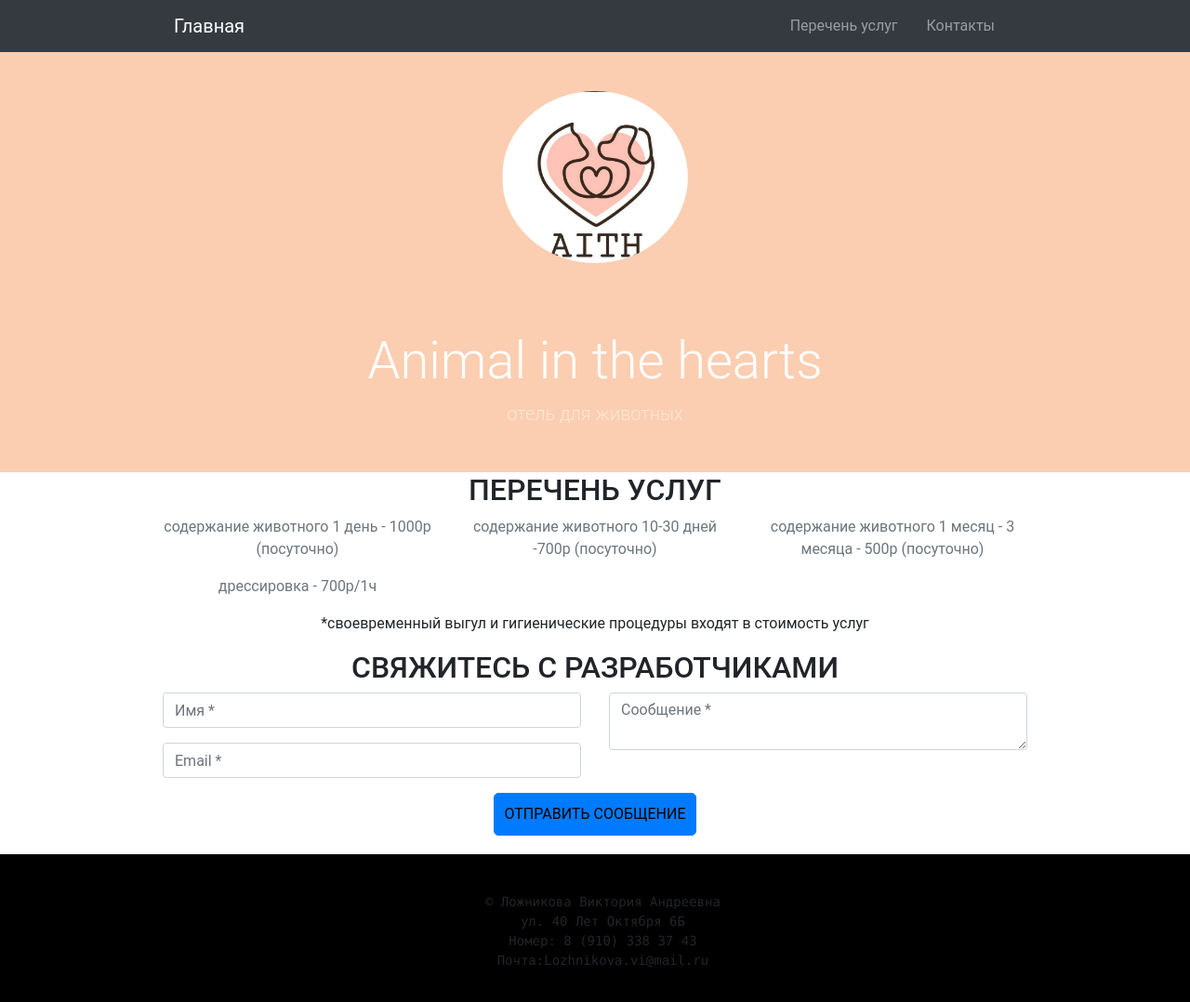
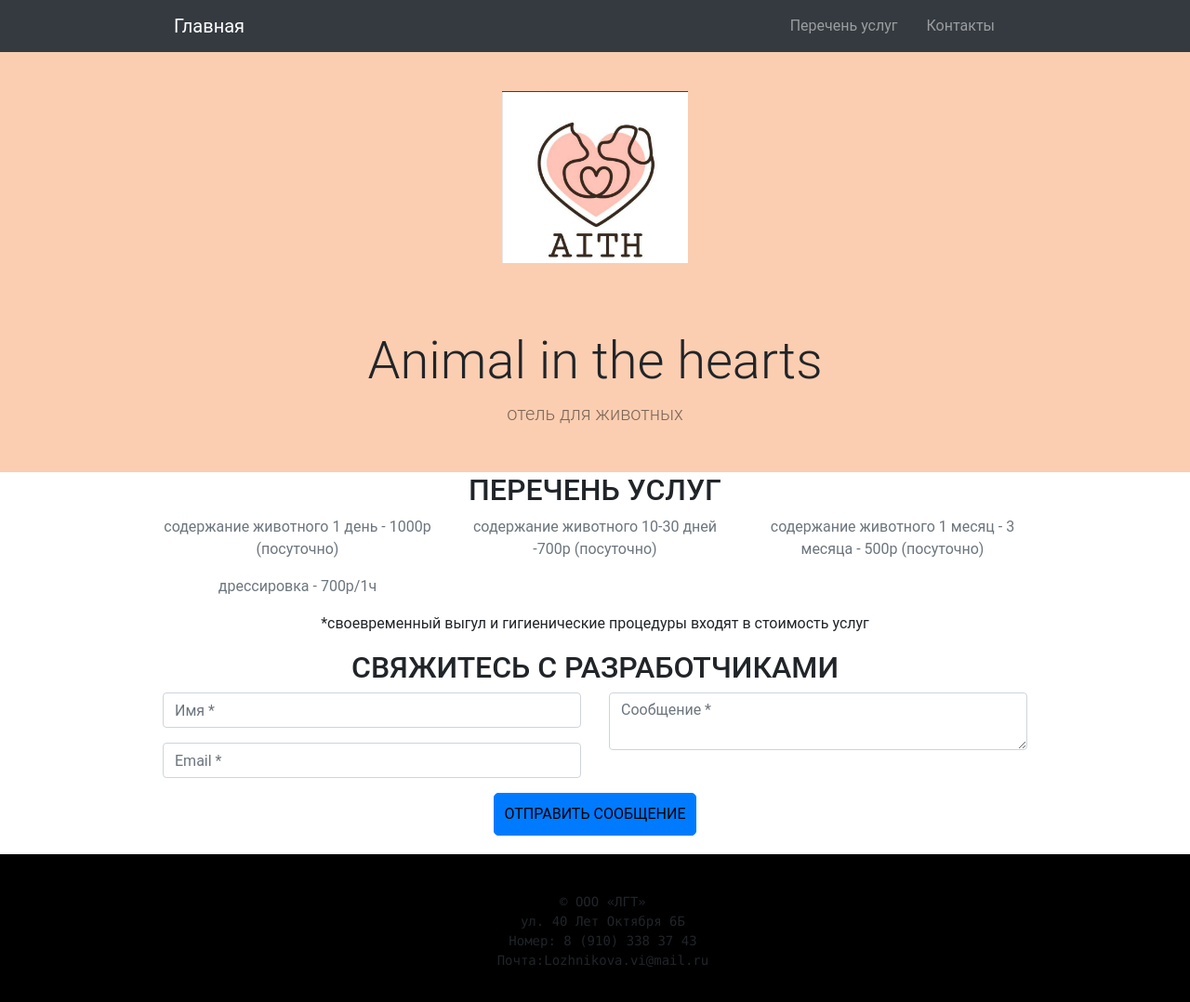
Before and after one commit to IvanLozhnikov/Animal_in_the_hearts, a plain HTML site: page index.html in a window 1280 px wide. Shown: the whole page at 93% size. Drawn offline with nearby package versions, Linux system fonts and the light colour scheme.

Commit message:
Add files via upload

```diff
--- a/index.html
+++ b/index.html
@@ -39,9 +39,9 @@
     <div class="container">
       <div class="row">
         <div class="col-lg-12 text-center">
-          <img src="images/logo.jpg" alt="LOGO" class="img-fluid rounded-circle mb-4" width="200">
-          <h1 class="display-4 text-white mt-5">Animal in the hearts</h1>
-          <p class="lead mb-0 text-white-50">отель для животных</p>
+          <img src="images/logo.jpg" alt="LOGO" class="img-fluid mb-4" width="200">
+          <h1 class="display-4 text-black mt-5">Animal in the hearts</h1>
+          <p class="lead mb-0 text-black-50">отель для животных</p>
         </div>
       </div>
     </div>
@@ -115,7 +115,7 @@
   <footer class="footer">
     <div id= "contacts"class="container">
       <pre>
-  &copy; Ложникова Виктория Андреевна
+  &copy; ООО «ЛГТ»
   ул. 40 Лет Октября 6Б
   Номер: 8 (910) 338 37 43
   Почта:Lozhnikova.vi@mail.ru
--- a/style.css
+++ b/style.css
@@ -31,7 +31,6 @@ a{
     display: flex;
     flex-direction: row;
     flex-wrap: wrap;
-    background-color: white;
 }
 .party2{
     display: flex;
@@ -63,7 +62,7 @@ flex-grow: 1;
 }
 .btn-white {
     text-decoration: none;
-    color: cyan;
+    color: #FBCEB1;
 }
 
 .text-area {
```
